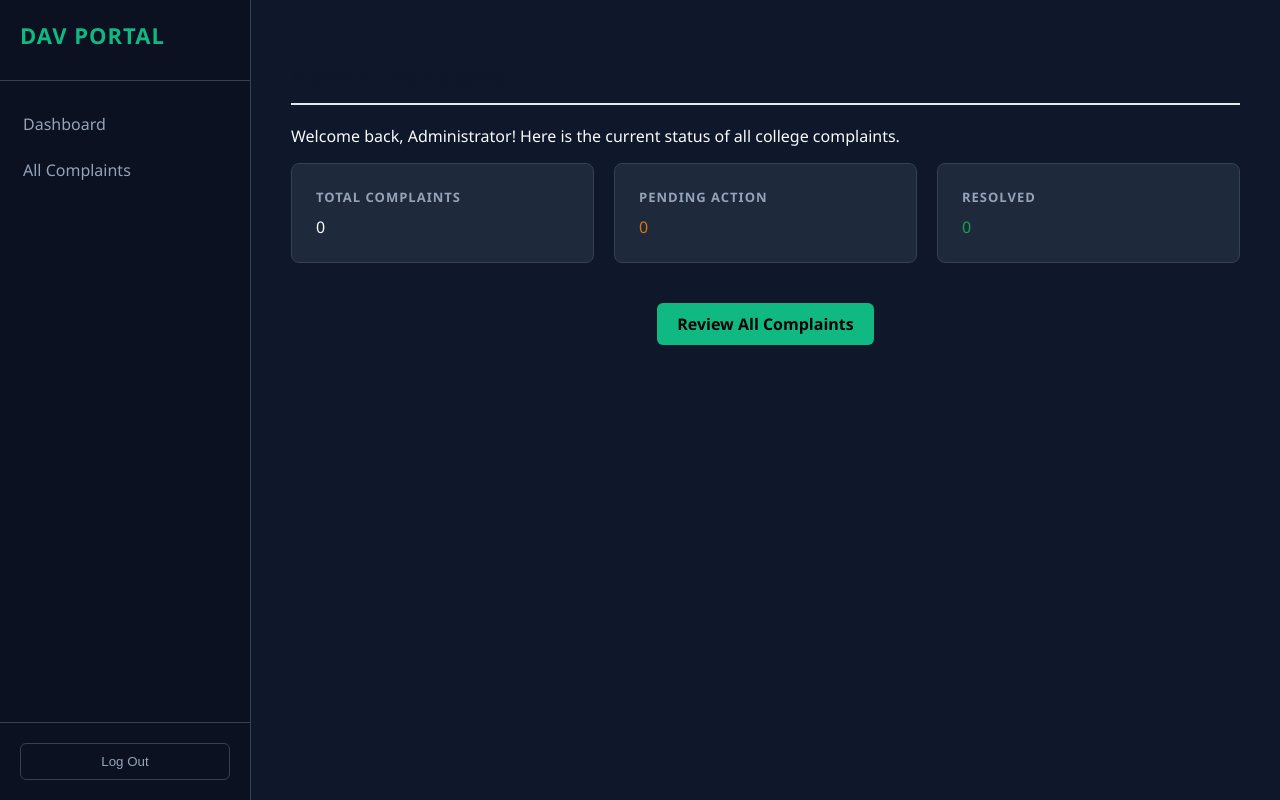
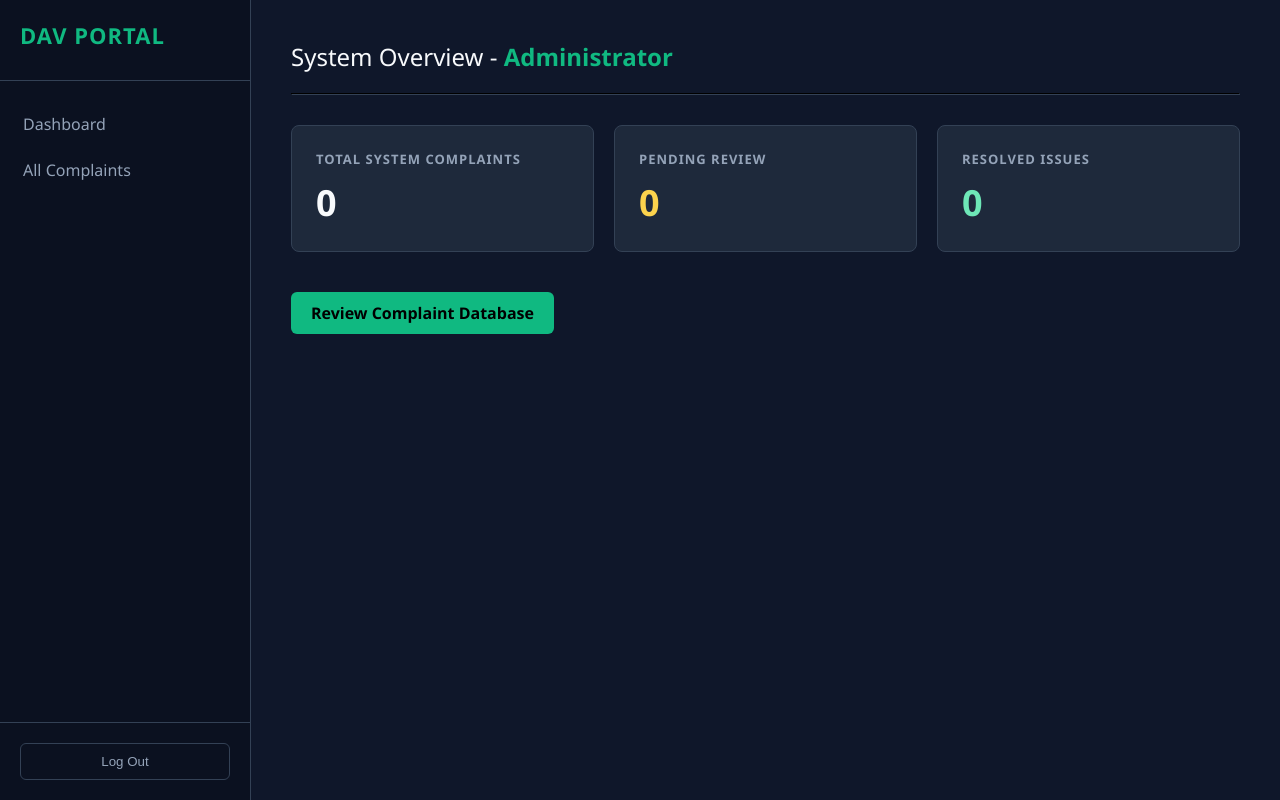
Before and after one commit to aryanMax/DAV-Complaint-Management-System, a Django app: page /dashboard/ in a window 1280 px wide. Run offline with Django 5.2, Linux system fonts and the light colour scheme; the visitor is signed in with stand-in values (Sample User, id 1); data that the repository does not hold is empty.

Commit message:
Update admin_dashboard.html

```diff
--- a/complaints/templates/admin_dashboard.html
+++ b/complaints/templates/admin_dashboard.html
@@ -1,27 +1,24 @@
 {% extends "complaints/base.html" %}
-
-{% block title %}Admin Dashboard{% endblock %}
+{% block title %}Admin Dashboard | DAV Portal{% endblock %}
 
 {% block content %}
-    <h2 style="color: #0f172a; border-bottom: 2px solid #e2e8f0; padding-bottom: 10px;">Admin Dashboard</h2>
-    <p>Welcome back, Administrator! Here is the current status of all college complaints.</p>
+    <h2 style="margin-top: 0; font-weight: 400;">System Overview - <span style="color: var(--accent); font-weight: bold;">Administrator</span></h2>
+    <hr style="border-color: var(--border); margin-bottom: 30px;">
 
     <div class="stats-grid">
         <div class="stat-card">
-            <h3>Total Complaints</h3>
-            <div class="stat-number">{{ total }}</div>
+            <h3>Total System Complaints</h3>
+            <p class="number">{{ total }}</p>
         </div>
         <div class="stat-card">
-            <h3>Pending Action</h3>
-            <div class="stat-number" style="color: #d97706;">{{ pending }}</div>
+            <h3>Pending Review</h3>
+            <p class="number" style="color: #fcd34d;">{{ pending }}</p>
         </div>
         <div class="stat-card">
-            <h3>Resolved</h3>
-            <div class="stat-number" style="color: #16a34a;">{{ resolved }}</div>
+            <h3>Resolved Issues</h3>
+            <p class="number" style="color: #6ee7b7;">{{ resolved }}</p>
         </div>
     </div>
 
-    <div style="text-align: center;">
-        <a href="{% url 'all_complaints' %}" class="action-btn">Review All Complaints</a>
-    </div>
+    <a href="{% url 'all_complaints' %}" class="action-btn">Review Complaint Database</a>
 {% endblock %}
```
